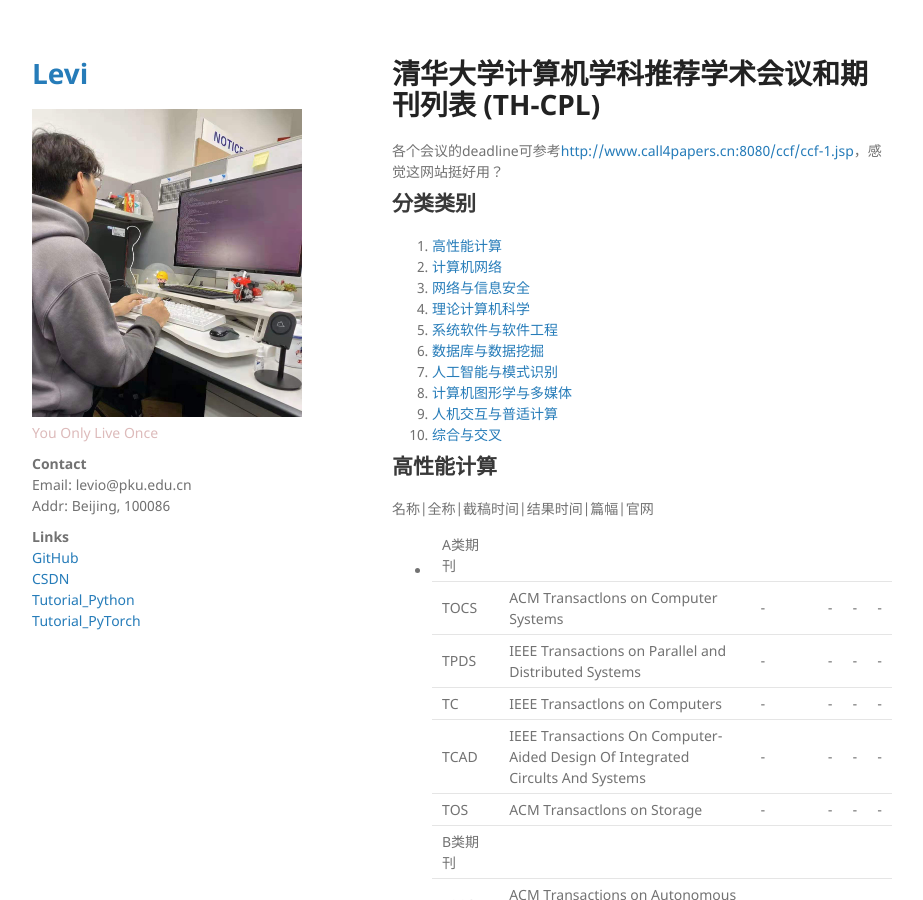
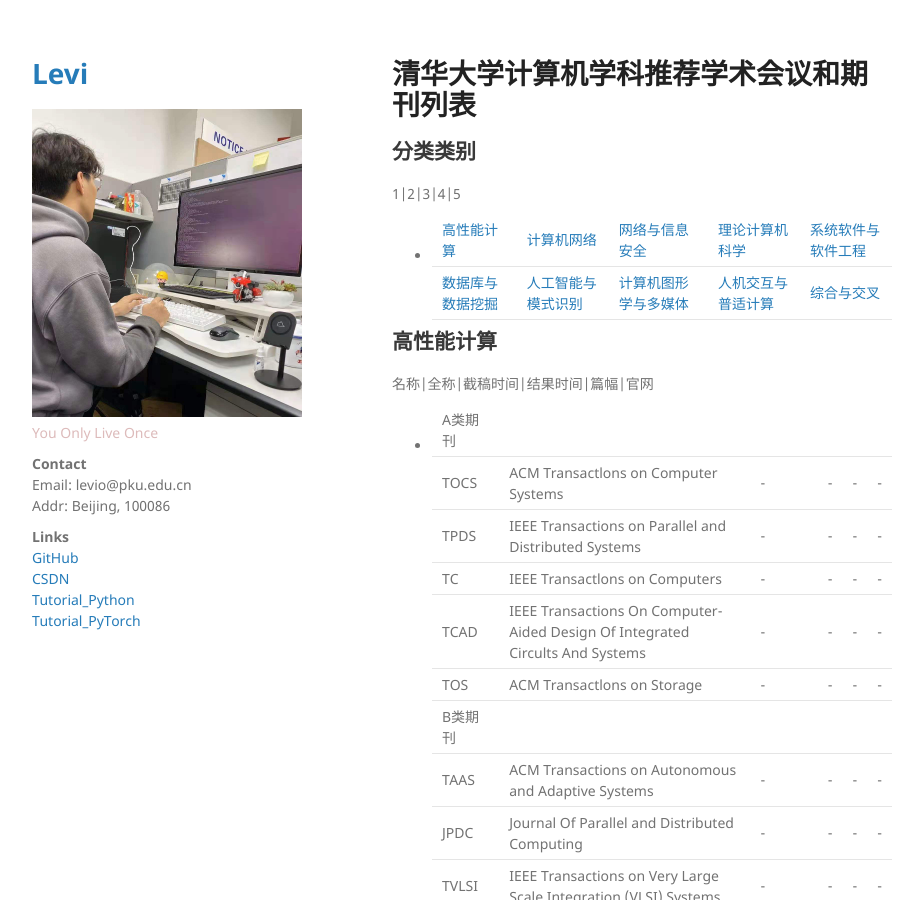
Before and after one commit to leviome/leviome.github.io, a Jekyll site: the page built from THU_paper_list.md, in a window 1280 px wide and 900 px high. Shown: the whole window, without its empty margins (178-1101 px from the left). Built offline with Jekyll 4.4.1, drawn with Linux system fonts in a browser that asks for light colours; our own code applies the rules of GitHub Pages for plain Markdown files.

Commit message:
Update THU_paper_list.md

```diff
--- a/THU_paper_list.md
+++ b/THU_paper_list.md
@@ -1,22 +1,10 @@
-# 清华大学计算机学科推荐学术会议和期刊列表 (TH-CPL)
-
-
-各个会议的deadline可参考[http://www.call4papers.cn:8080/ccf/ccf-1.jsp](http://www.call4papers.cn:8080/ccf/ccf-1.jsp)，感觉这网站挺好用？
+# 清华大学计算机学科推荐学术会议和期刊列表
 
 ## 分类类别
-
-1. [高性能计算](#高性能计算)
-2. [计算机网络](#计算机网络)
-3. [网络与信息安全](#网络与信息安全)
-4. [理论计算机科学](#理论计算机科学)
-5. [系统软件与软件工程](#系统软件与软件工程)
-6. [数据库与数据挖掘](#数据库与数据挖掘)
-7. [人工智能与模式识别](#人工智能与模式识别)
-8. [计算机图形学与多媒体](#计算机图形学与多媒体)
-9. [人机交互与普适计算](#人机交互与普适计算)
-10. [综合与交叉](#综合与交叉)
-
-
+1|2|3|4|5
+-|-|-|-|-
+[高性能计算](#高性能计算) | [计算机网络](#计算机网络) | [网络与信息安全](#网络与信息安全) | [理论计算机科学](#理论计算机科学) | [系统软件与软件工程](#系统软件与软件工程)
+[数据库与数据挖掘](#数据库与数据挖掘) | [人工智能与模式识别](#人工智能与模式识别) | [计算机图形学与多媒体](#计算机图形学与多媒体) | [人机交互与普适计算](#人机交互与普适计算) | [综合与交叉](#综合与交叉)
 
 
 ## 高性能计算
```
